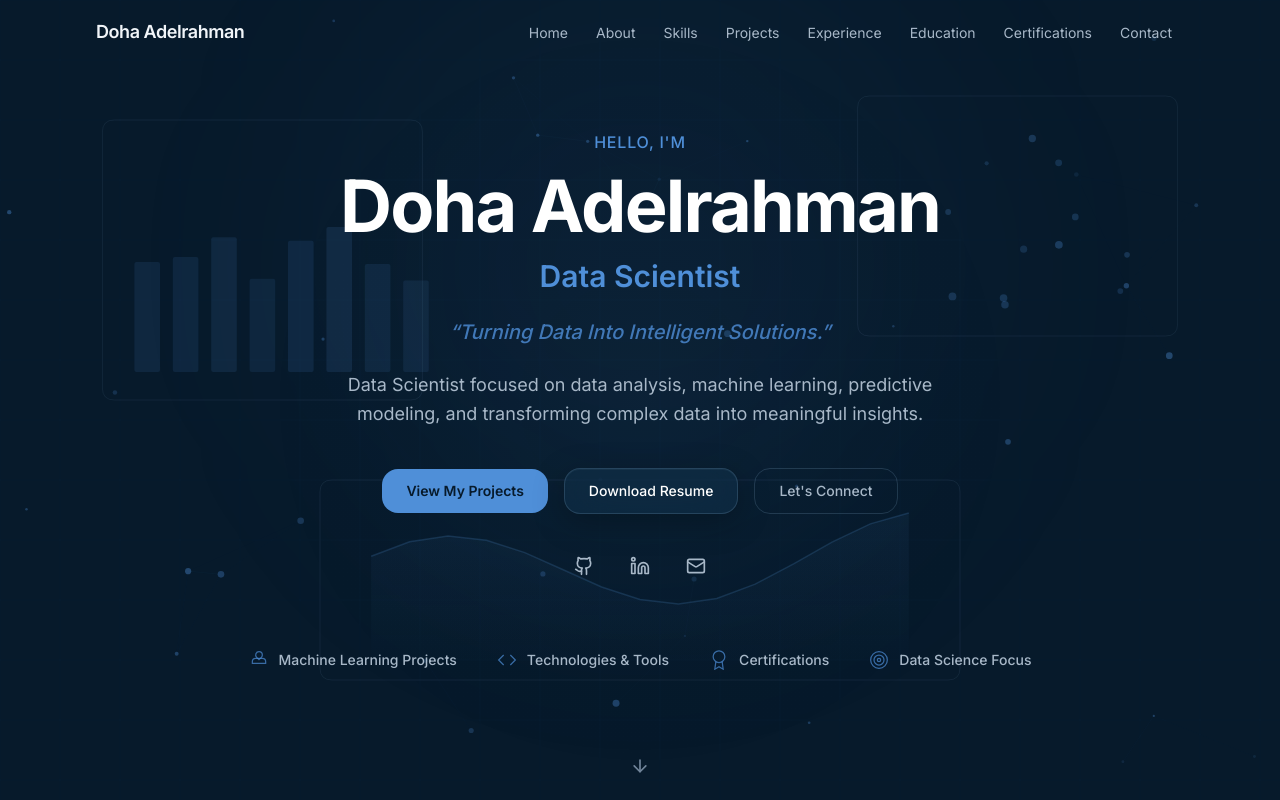
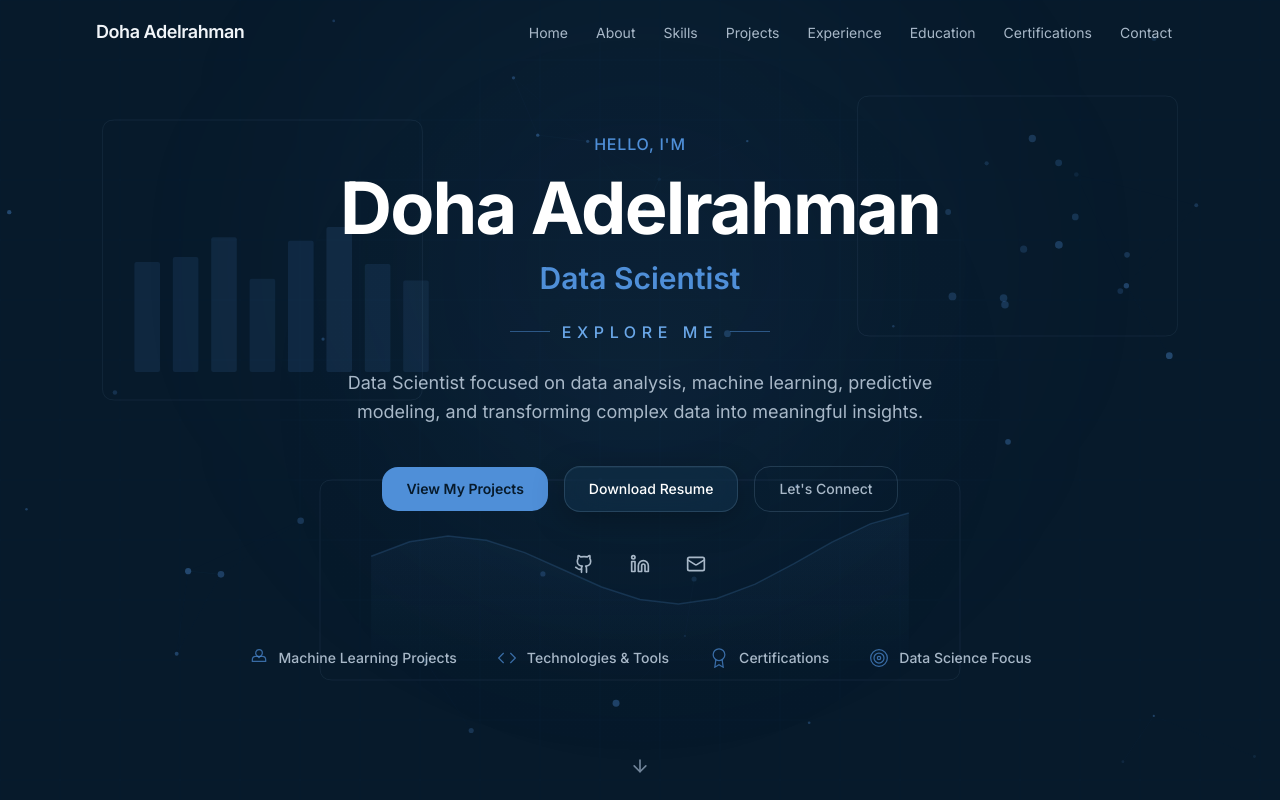
Before and after one commit to DohaAbdelrahman/Doha, a Next.js app: page / in a window 1280 px wide. Shown: the top 800 px of the page. Built offline with nearby package versions, Linux system fonts and the light colour scheme.

Commit message:
add explore me

```diff
--- a/src/sections/HeroSection.tsx
+++ b/src/sections/HeroSection.tsx
@@ -72,14 +72,20 @@ export default function HeroSection() {
           {profile.title}
         </motion.h2>
 
-        <motion.p
-          initial={{ opacity: 0, y: 20 }}
+        <motion.div
+          initial={{ opacity: 0, y: 15 }}
           animate={{ opacity: 1, y: 0 }}
-          transition={{ duration: 0.6, delay: 0.65 }}
-          className="text-lg sm:text-xl text-[#4F8FD8]/80 font-medium mb-6 italic"
+          transition={{ duration: 0.7, delay: 0.2 }}
+          className="flex items-center justify-center gap-3 mb-6"
         >
-          &ldquo;{profile.tagline}&rdquo;
-        </motion.p>
+          <span className="w-10 h-px bg-[#4F8FD8]/50" />
+
+          <span className="text-[#6AA7E8] text-sm sm:text-base tracking-[0.35em] font-medium">
+            EXPLORE ME
+          </span>
+
+          <span className="w-10 h-px bg-[#4F8FD8]/50" />
+        </motion.div>
 
         <motion.p
           initial={{ opacity: 0, y: 20 }}
```
Also changed, not shown: 1 other file (tests, documents, lock files or other folders).
